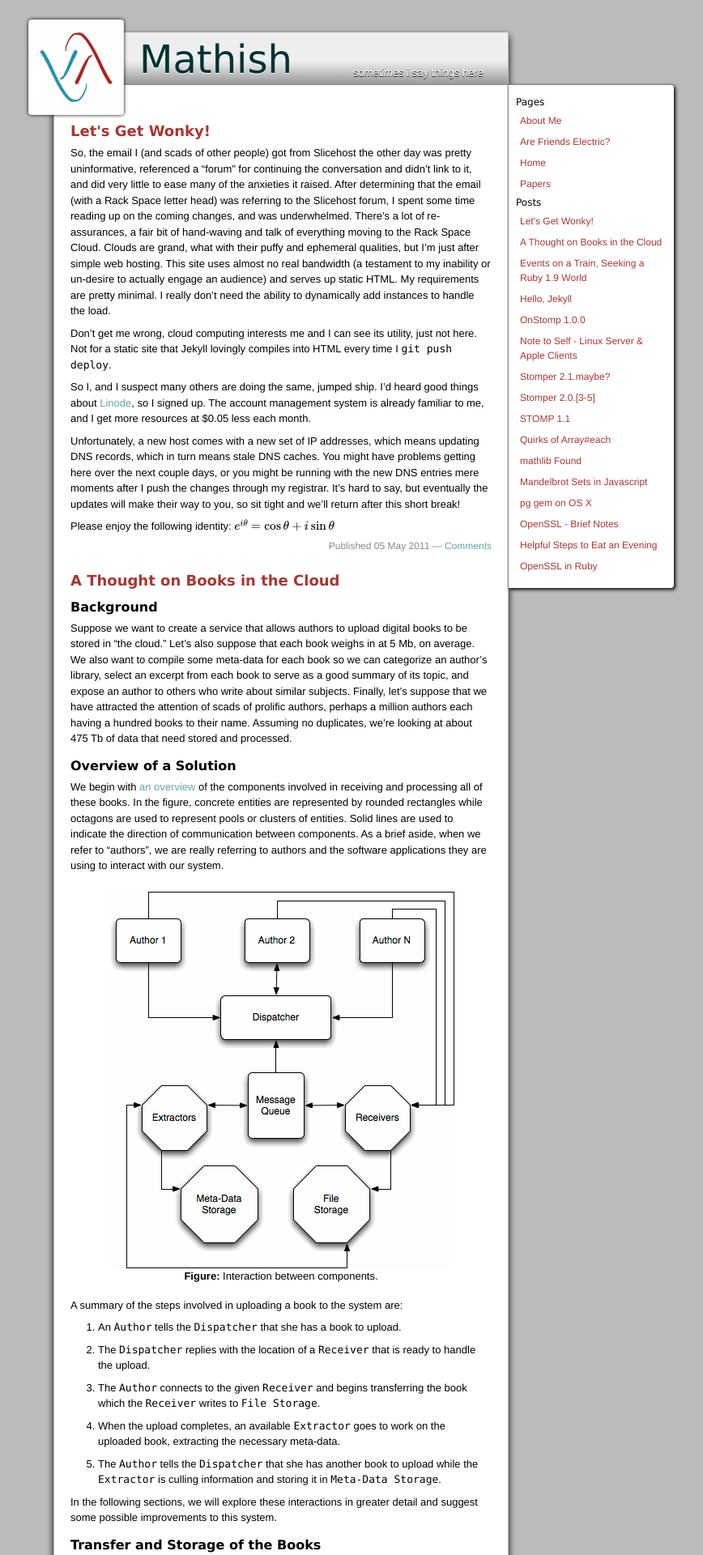
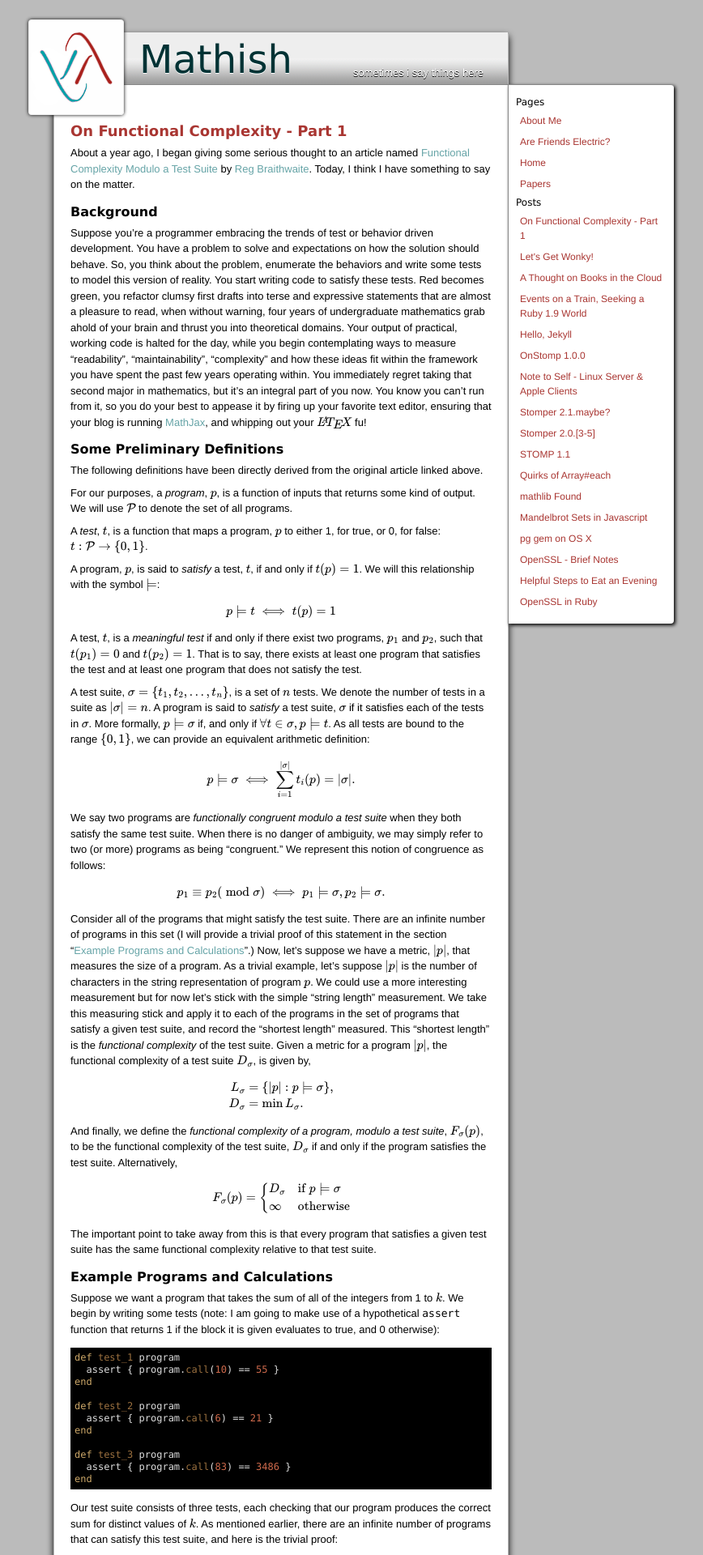
Before and after one commit to iande/mathish.com, a Jekyll site: the page built from index.html, in a window 1280 px wide. Shown: the top 1920 px of the page at 81% size, without its empty margins (293-1161 px from the left). Built offline with Jekyll 4.4.1, drawn with Linux system fonts in a browser that asks for light colours; formulas are drawn with MathJax 3; comment, search, counter and statistics services are not loaded; some of the changed text lies outside the part shown.

Commit message:
functional complexity and kolmogorov complexity

```diff
--- /dev/null
+++ b/_posts/2011-05-08-mother-functional.md
@@ -0,0 +1,496 @@
+---
+layout: post
+title: On Functional Complexity - Part 1
+---
+About a year ago, I began giving some serious thought to an article named
+[Functional Complexity Modulo a Test Suite](https://github.com/raganwald/homoiconic/blob/master/2009-06-02/functional_complexity.md)
+by [Reg Braithwaite](http://raganwald.posterous.com/).  Today, I think I have
+something to say on the matter.
+
+### Background
+
+Suppose you're a programmer embracing the trends of test or behavior driven
+development.  You have a problem to solve and expectations on how the
+solution should behave.  So, you think about the problem, enumerate the
+behaviors and write some tests to model this version of reality.  You start
+writing code to satisfy these tests.  Red becomes green, you refactor clumsy
+first drafts into terse and expressive statements that are almost a pleasure
+to read, when without warning, four years of undergraduate mathematics grab
+ahold of your brain and thrust you into theoretical domains.  Your output of
+practical, working code is halted for the day, while you begin contemplating
+ways to measure "readability", "maintainability", "complexity" and how these
+ideas fit within the framework you have spent the past few years operating
+within.  You immediately regret taking that second major in mathematics, but
+it's an integral part of you now.  You know you can't run from it, so you do
+your best to appease it by firing up your favorite text editor, ensuring that
+your blog is running [MathJax](http://www.mathjax.org/), and whipping out
+your {% m %}\LaTeX{% em %} fu!
+
+### Some Preliminary Definitions
+
+The following definitions have been directly derived from the original
+article linked above.
+
+For our purposes, a <dfn>program</dfn>, {% m %}p{% em %}, is a function of inputs that
+returns some kind of output.  We will use {% m %}\mathcal{P}{% em %} to denote
+the set of all programs.
+
+A <dfn>test</dfn>, {% m %}t{% em %}, is a function that maps a program, {% m %}p{% em %}
+to either 1, for true, or 0, for false: {% m %}t : \mathcal{P} \rightarrow \{0, 1\}{% em %}.
+
+A program, {% m %}p{% em %}, is said to <dfn>satisfy</dfn> a test,
+{% m %}t{% em %}, if and only if {% m %}t(p) = 1{% em %}.  We will this
+relationship with the symbol {% m %}\models{% em %}:
+
+{% math %}
+  p \models t \iff t(p) = 1
+{% endmath %}
+
+A test, {% m %}t{% em %}, is a <dfn>meaningful test</dfn> if and only if there
+exist two programs, {% m %}p_1{% em %} and {% m %}p_2{% em %}, such that
+{% m %}t(p_1) = 0{% em %} and {% m %}t(p_2) = 1{% em %}.  That is to say,
+there exists at least one program that satisfies the test and at least one
+program that does not satisfy the test.
+
+A test suite, {% m %}\sigma = \{ t_1, t_2, \ldots, t_n \}{% em %}, is a set of
+{% m %}n{% em %} tests.  We denote the number of tests in a suite as
+{% m %}|\sigma| = n{% em %}. A program is said to <dfn>satisfy</dfn> a test suite,
+{% m %}\sigma{% em %} if it satisfies each of the tests in {% m %}\sigma{% em %}.
+More formally, {% m %}p \models \sigma{% em %} if, and only if
+{% m %}\forall t \in \sigma, p \models t{% em %}.  As all tests are bound
+to the range {% m %}\{0, 1\}{% em %}, we can provide an equivalent arithmetic
+definition:
+
+{% math %}
+  p \models \sigma \iff \sum_{i=1}^{|\sigma|} t_i(p) = |\sigma|.
+{% endmath %}
+
+We say two programs are <dfn>functionally congruent modulo a test
+suite</dfn> when they both satisfy the same test suite.  When there is no
+danger of ambiguity, we may simply refer to two (or more) programs as being
+"congruent."  We represent this notion of congruence as follows:
+
+{% math %}
+  p_1 \equiv p_2 (\bmod \sigma) \iff p_1 \models \sigma, p_2 \models \sigma.
+{% endmath %}
+
+Consider all of the programs that might satisfy the test suite.  There are an
+infinite number of programs in this set (I will provide a trivial proof of
+this statement in the section "[Example Programs and Calculations](#example-programs-and-calculations)".)
+Now, let's suppose we have a metric, {% m %}|p|{% em %}, that measures the
+size of a program.  As a trivial example, let's suppose {% m %}|p|{% em %} is
+the number of characters in the string representation of program {% m %}p{% em %}.
+We could use a more interesting measurement
+but for now let's stick with the simple "string length" measurement.  We
+take this measuring stick and apply it to each of the programs in the set
+of programs that satisfy a given test suite, and record the "shortest length"
+measured.  This "shortest length" is the <dfn>functional complexity</dfn> of
+the test suite.  Given a metric for a program {% m %}|p|{% em %},
+the functional complexity of a test suite {% m %}D_{\sigma}{% em %}, is
+given by,
+
+{% math %}
+\begin{aligned}
+   L_{\sigma} & = \left\{ |p| : p \models \sigma \right\}, \\
+  D_{\sigma} & = \min L_{\sigma}.
+\end{aligned}
+{% endmath %}
+
+And finally, we define the <dfn>functional complexity of a program,
+modulo a test suite</dfn>, {% m %}F_{\sigma}(p){% em %}, to be the functional
+complexity of the test suite, {% m %}D_{\sigma}{% em %} if and only if the
+program satisfies the test suite.
+Alternatively,
+
+{% math %}
+  F_{\sigma}(p) = \left\{
+    \begin{array}{ll}
+      D_{\sigma} & \text{if \(p \models \sigma\)} \\
+      \infty & \text{otherwise}
+    \end{array}
+    \right.
+{% endmath %}
+
+The important point to take away from this is that every program that
+satisfies a given test suite has the same functional complexity relative to
+that test suite.
+
+### Example Programs and Calculations
+
+Suppose we want a program that takes the sum of all of the integers from
+1 to {% m %}k{% em %}.  We begin by writing some tests (note: I am going to
+make use of a hypothetical `assert` function that returns 1 if the block it
+is given evaluates to true, and 0 otherwise):
+
+{% highlight ruby %}
+def test_1 program
+  assert { program.call(10) == 55 }
+end
+
+def test_2 program
+  assert { program.call(6) == 21 }
+end
+
+def test_3 program
+  assert { program.call(83) == 3486 }
+end
+{% endhighlight %}
+
+
+Our test suite consists of three tests, each checking that our program
+produces the correct sum for distinct values of {% m %}k{% em %}.  As
+mentioned earlier, there are an infinite number of programs that can satisfy
+this test suite, and here is the trivial proof:
+
+{% highlight ruby %}
+def sum_with_while k
+  i = 1
+  sum = 0
+  while i <= k
+    sum += i
+    i += 1
+  end
+  sum
+end
+
+def sum_with_while_1 k
+  unused_local = 1
+  sum = 0
+  i = 1
+  while i <= k
+    sum += i
+    i += 1
+  end
+  sum
+end
+
+def sum_with_while_2 k
+  unused_local = 2
+  sum = 0
+  i = 1
+  while i <= k
+    sum += i
+    i += 1
+  end
+  sum
+end
+{% endhighlight %}
+
+Hopefully, the pattern is obvious: the program `sum_with_while_<x>` will set
+`unused_local = x`.  This assignment adds nothing of value to the program,
+but the program still returns the appropriate result, and thus satisfies the
+test suite.
+
+Now, let's consider a few non-trivial variations:
+
+{% highlight ruby %}
+p1 = lambda do |k|
+  i = 1
+  sum = 0
+  while i <= k
+    sum += i
+    i += 1
+  end
+  sum
+end
+
+p2 = lambda do |k|
+  a = b = 0
+  while a < k
+    b += (a += 1)
+  end
+  b
+end
+
+p3 = lambda do |k|
+  (1..k).inject { |sum,i| sum + i }
+end
+
+# Only when Symbol#to_proc is available (eg: Ruby 1.8.7+)
+p4 = lambda do |k|
+  (1..k).inject(&:+)
+end
+
+# Only if Enumerable#sum is available (eg: active_support)
+p5 = lambda do |k|
+  (1..k).sum
+end
+
+p6 = lambda do |k|
+  k * (k + 1) / 2
+end
+
+p7 = lambda do |k|
+  case k
+  when 10 then 55
+  when 6 then 21
+  when 83 then 3486
+  end
+end
+{% endhighlight %}
+
+Each of these programs, {% m %}p_1 \ldots p_7{% em %}, satisfy our test suite.
+Programs {% m %}p_1{% em %} and {% m %}p_2{% em %} are very similar, but with
+some variables renamed and some operations switched about.  Programs
+{% m %}p_3{% em %}, {% m %}p_4{% em %}, and {% m %}p_5{% em %} are also
+similar: {% m %}p_4{% em %} removes some verbosity by using Ruby's
+`Symbol#to_proc` method while {% m %}p_5{% em %} makes use of ActiveSupport's
+`Enumerable#sum` method which in turn calls `inject`.  The program
+{% m %}p_6{% em %} calculates the sum analytically without iteration while
+program {% m %}p_7{% em %} provides results only for the values tested for.
+
+We will ignore the variable assignment and line ending characters when
+calculating the length of these programs.  For example, when calculating the
+length of {% m %}p_6{% em %}, we count only the characters in "lambda do |k|"
+(13 characters), "&nbsp;&nbsp;k * (k + 1) / 2" (17 characters, including the
+two leading spaces), and "end" (3 characters), for a total of 33 characters.
+We ignore line ending characters (eg: `\n`) because they aren't readily
+visible.  Why make the process of verifying these numbers more tedious than
+it already is?
+
+Below are the lengths of each of the programs based upon this method of
+counting characters:
+
+{% math %}
+\begin{aligned}
+  |p_1| & = 78 \\
+  |p_2| & = 65 \\
+  |p_3| & = 51 \\
+  |p_4| & = 36 \\
+  |p_5| & = 28 \\
+  |p_6| & = 33 \\
+  |p_7| & = 81
+\end{aligned}
+{% endmath %}
+
+We see that {% m %}p_5{% em %} is the shortest of our programs, weighing in
+at 28 characters.  One could argue that the size of {% m %}p_5{% em %} is
+misrepresented because the `sum` method is not a native Ruby method, and we
+could address that concern by adding the length of the definition of `sum` to
+{% m %}|p_5|{% em %}.  When measured in the same way as our programs, the
+`Enumerable#sum` method found in ActiveSupport 3.0.7 weighs in at 112
+characters, so let's tack that on, {% m %}|p_5| = 140{% em %}.  Ensuring that
+the metric accounts for the program's definition as well as any external
+dependencies keeps our measurements meaningful.  Otherwise, we could create
+a very small program that satisfies our test suite:
+
+{% highlight ruby %}
+p8 = lambda do |k|
+  p1[k]
+end
+{% endhighlight %}
+
+If our notion of size does not account for the size of all external
+dependencies, our metric (and that which we intend to build upon it) loses
+nearly all utility.
+
+Taking into consideration the adjustment made to {% m %}|p_5|{% em %}, the
+"smallest" example program that satisfies our test suite is
+{% m %}p_6{% em %}.  It is entirely possible that there exist programs even
+smaller that also satisfy the suite, but given that
+{% m %}p \models \sigma{% em %} we can conclude
+
+{% math %}
+\begin{aligned}
+  D_{\sigma}    & \leq |p_6| \\
+  F_{\sigma}(p) & \leq |p_6| \\
+                & \leq 33
+\end{aligned}
+{% endmath %}
+
+So, we only have an upper bound on {% m %}D_{\sigma}{% em %}? Close enough!
+
+### Kolmogorov Complexity and Functional Complexity
+
+One way of measuring the complexity of a string is by measuring its
+[Kolmogorov complexity](http://en.wikipedia.org/wiki/Kolmogorov_complexity).
+A quick overview of the process, taken straight from the linked Wikipedia
+article, is to take a string:
+
+    abababababababababababababababababababababababababababababababab
+
+and search for a smaller representation of the it:
+
+    ab repeated 32 times
+
+The first string has 64 characters, the second string has only 20.  Our
+simplification of the original string may not be minimal, but it is
+substantially smaller, which suggests that the original string was not very
+complex.  The actual Kolmogorov complexity of a string is the size of its
+minimal representation in some fixed universal description language.  Provided
+that our language of choice is Turing complete, our measurements will vary
+from some other choice in language by a fixed constant.  So, let's pick Ruby.
+
+{% highlight ruby %}
+'ab'*32
+{% endhighlight %}
+
+We now have a representation of our original string that is only 7 characters
+long.  This representation may still not be minimal, but as with Functional
+complexity, we now have an upper bound &mdash; the Kolmogorov complexity of
+the original string in Ruby is at most 7.  It's been a while since I've thrown
+down some {% m %}\LaTeX{% em %}, so if we let {% m %}K(s){% em %} represent
+the Kolmogorov complexity of a string, {% m %}s{% em %}, and {% m %}d(s){% em %}
+represent a minimal description of {% m %}s{% em %} in Ruby, then:
+
+{% math %}
+\begin{aligned}
+  K(s) & = |d(s)| \\
+       & \leq 7
+\end{aligned}
+{% endmath %}
+
+So, unsurprisingly, or original string is really not that complex, it can be
+greatly compressed, and it is very "un-random."  All three of those statements
+are roughly synonymous.  Now, what is the relationship, if any, between
+Kolmogorov complexity and Functional complexity modulo a test suite?
+Kolmogorov complexity deals with individual strings whereas Functional
+complexity deals in programs that satisfy a test suite, so to find a
+relationship between the two, we need to get them both working in the same
+domain.  In our example test suite, we have a pretty simple mapping between
+input and expected output that can be represented by many different strings.
+Here's one:
+
+{% highlight ruby %}
+"10=55,6=21,83=3486".split(',').each_with_index do |io, i|
+  i, o = io.split('=')
+  define_method :"test_#{i+1}" do |p|
+    assert { p[i.to_i] == o.to_i }
+  end
+end
+{% endhighlight %}
+
+This test suite builder weighs in at 159 characters (excluding `\n`
+characters) compared to 169 characters in our original test suite.  We could
+use a regular expression instead of multiple calls to `String#split`:
+
+{% highlight ruby %}
+"10=55,6=21,83=3486".scan(/(\d+)=(\d+)/).each_with_index do |(i,o), k|
+  define_method :"test_#{k+1}" do |p|
+    assert { p[i.to_i] == o.to_i }
+  end
+end
+{% endhighlight %}
+
+to bring our length down to 147 characters.  The best part of this little
+excursion is that none of the numbers I've thrown at you are important, I just
+like to count things. What really matters is that you now see how
+`10=55,6=21,83=3486` serves as a complete representation of our original
+test suite.  We want to measure this string's Kolmogorov complexity.
+
+None of the programs we've written to satisfy our test suite will generate
+the string we're now after, so we need to wrap them in a loving adapater:
+
+{% highlight ruby %}
+adapter = lambda do |p|
+  [10,6,83].map { |i| "#{i}=#{p[i]}" }.join ','
+end
+{% endhighlight %}
+
+Excluding line endings &mdash; Do I need me to keep repeating that? Let's
+assume it's implied from here on out &mdash; our adapter is 63 characters
+long.  We can now represent one 20 character string as a string of at least
+63 characters.  In terms of compression, we're doing it wrong, but fret not,
+for soon things will get better.  In the meantime, we now have a program
+that takes old programs and turns them into new programs capable of producing
+the string we seek: {% m %}p^{\prime} = A(p){% em %}.  Taking
+{% m %}p_2{% em %} as an example, we can do it all in Ruby with roughly 128
+characters.  <span id="kc-iff-1">Hopefully</span> it is clear that if
+{% m %}p \models \sigma{% em %}, then {% m %}p^{\prime}{% em %} generates our
+desired string.
+
+Now comes the improvement to our compression fail: when measuring Kolmogorov
+complexity, we are free to pick our language.  Instead of using Ruby, we
+could use Python or Pascal.  We are also free to pick a superset of Ruby, say
+Ruby + `adapter`.  We're going to be little pickier than that, though.  Our
+language of choice is the one where every program written is fed into the
+adapter.  With this restriction, the program:
+
+{% highlight ruby %}
+lambda { |*_| "10=55,6=21,83=3486" }
+{% endhighlight %}
+
+will not produce the desired string.  Instead, it will be wrapped by `adapter`
+and evaluate to:
+
+    10=10=55,6=21,83=3486,6=10=55,6=21,83=3486,83=10=55,6=21,83=3486
+
+Thus, if our wrapped program, {% m %}p^{\prime}{% em %}, produces the desired
+string, then our original program satisfies the original test suite.  Combine
+this with our [earlier statement](#kc-iff-1), and we've got an equivalence:
+
+{% math %}
+  p \models \sigma \iff p^{\prime} = s,
+{% endmath %}
+
+where {% m %}s{% em %} is our encoded test suite `10=55,6=21,83=3486`.  Thus,
+given a minimal description, {% m %}d(s){% em %}, of our encoded test suite
+{% m %}s{% em %} in this adapter wrapped Ruby language, we can infer that
+{% m %}d(s) \models \sigma{% em %} (perhaps with the help of `eval`.)  We also
+know that {% m %}D_{\sigma} \approx d(s){% em %}, since {% m %}d(s){% em %} is
+minimal in length. So, {% m %}|d(s)|{% em %} gives us our Kolmogorov
+complexity and our <a href="#note-approximate-functional-complexity" id="ref-approx">
+Functional complexity*</a>.
+
+From our previous excursions in counting characters and whitespace (but not
+newlines!), we see that all of the programs that satisfy the test suite are
+longer than the 20 characters.  Bummer, we still fail at compression.  But
+what happens if we add a few more tests?  Let's expand our encoded test suite
+to the following:
+
+    10=55,6=21,83=3486,99=4950,1019=519690,9001=40513501,15146=114708231
+
+Now our desired string is 68 characters long.  We know that
+{% m %}|d(s)| \leq |p_6| = 33{% em %}, and we have finally un-failed at
+compression!  In addition to finding a representation for the string that is
+half as long, we also kicked program {% m %}p_7{% em %} out of the set of
+programs that satisfy our test suite.  Keeping with the spirit of how
+{% m %}p_7{% em %} satisfies the test suite, we can get it back in line with
+the following change:
+
+{% highlight ruby %}
+p7 = lambda do |k|
+  case k
+  when 10 then 55
+  when 6 then 21
+  when 83 then 3486
+  when 99 then 4950
+  when 1019 then 519690
+  when 9001 then 40513501
+  when 15146 then 114708231
+  end
+end
+{% endhighlight %}
+
+In adjusting {% m %}p_7{% em %} to satisfy the new test suite, we have
+increased its length to 175 characters.  So when our test suite was 20
+characters long, {% m %}p_7{% em %} satisfied it in 81 characters.  When
+the test suite grew by 48 characters, {% m %}p_7{% em %} was forced to
+grow by 94 characters.  Changing a test changes a program... I smell a
+potentially useful metric in there, and we will dig deeper into this next
+time.
+
+I had intended to explore the relationship between these measures of
+complexity and somewhat vague notions such as "readability" and
+"maintainability" in this article, but it's already quite a bit longer than
+I had anticipated.  I will definitely be talking about "maintainability"
+next time:  I believe there is a relationship between how much code must
+change when test suites are modified, but I need some time to think more
+about the math (I may have to whip out calculus or difference equations.)
+I would also like to explore "readability," though I may refer to it as
+"comprehensibility" instead, by inverting a lot of the work done in this
+article, but I may have to turn this series of articles into a trilogy to do
+so.  Stay tuned... or don't, I'm still going to write it anyway!
+
+### Foot Noted
+
+#### Note: Approximate Functional Complexity
+
+I played a little fast and loose with notation earlier.  The description
+string, {% m %}d(s){% em %}, is just that a *string*.  As I mentioned, we may
+need the help of `eval` to map it from the world of characters to the domain
+of programs, so {% m %}D_{\sigma}{% em %} may be a few characters longer than
+{% m %}|d(s)|{% em %}.  However, the number of additional characters is
+constant, so I'm okay with saying the two measures of complexity are roughly
+equivalent.
+[&nbsp;[jump back](#ref-approx)&nbsp;]
--- a/css/layout.css
+++ b/css/layout.css
@@ -18,6 +18,22 @@ code {
 }
 h1, h2, h3, h4, h5, h6 {
   font-family: "Lucida Grande", "Helvetica Neue", helvetica, verdana, sans-serif;
+}
+figure.display-mode {
+  margin: 20px 0;
+  text-align: center;
+}
+figure.display-mode figcaption {
+}
+figure.display-mode figcaption:before {
+  content: "Figure: ";
+  font-weight: bold;
+}
+dfn {
+  font-style: italic;
+}
+em {
+  font-style: italic;
 }
 .behold {
   background: #fff;
@@ -191,16 +207,3 @@ h1, h2, h3, h4, h5, h6 {
 #about-face.face-3 {
   background-position: 232px 0;
 }
-figure.display-mode {
-  margin: 20px 0;
-  text-align: center;
-}
-figure.display-mode figcaption {
-}
-figure.display-mode figcaption:before {
-  content: "Figure: ";
-  font-weight: bold;
-}
-dfn {
-  font-style: italic;
-}
--- a/css/syntax.css
+++ b/css/syntax.css
@@ -52,7 +52,7 @@
 .highlight .sh { color: #8f9d6a } /* Literal.String.Heredoc */
 .highlight .si { color: #daefa3 } /* Literal.String.Interpol */
 .highlight .sx { color: #8f9d6a } /* Literal.String.Other */
-.highlight .sr { color: #009926 } /* Literal.String.Regex */
+.highlight .sr { color: rgb(233,192,98); } /* Literal.String.Regex */
 .highlight .s1 { color: #8f9d6a } /* Literal.String.Single */
 .highlight .ss { color: rgb(207,106,76); } /* Literal.String.Symbol */
 .highlight .bp { color: #7587a6; } /* Name.Builtin.Pseudo */
```
